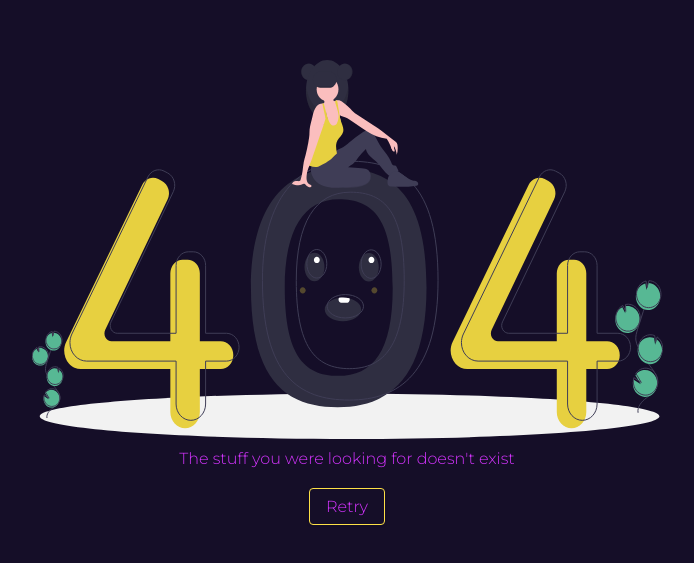
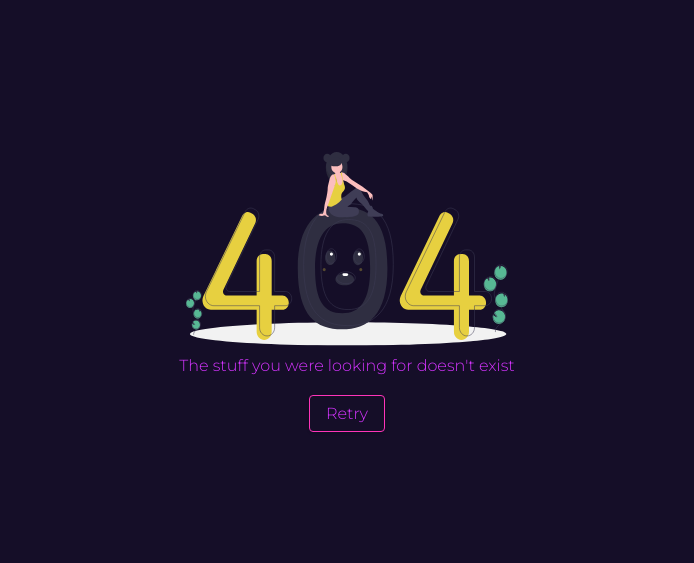
Before and after one commit to OverflowDev/getlinked-challenge, a React (Vite) app: page /faq in a window 1280 px wide. Shown: the part 111-674 px from the top of the page, without its empty margins (293-987 px from the left). Built offline with nearby package versions, Linux system fonts and the light colour scheme; a web font is replaced by a local one.

Commit message:
getlinked

```diff
--- a/src/components/NotFound.jsx
+++ b/src/components/NotFound.jsx
@@ -2,13 +2,12 @@ import { Link } from "react-router-dom"
 
 function NotFound() {
   return (
-    <div>
-        <section>
-            <div className="bg-main text-white">
-                <div className="flex h-screen">
-                    <div className="m-auto text-center">
-                        <div>
-                            <svg width="631" height="379" viewBox="0 0 631 379" fill="none" xmlns="http://www.w3.org/2000/svg">
+    <div className="">
+        <div className="bg-main text-white ">
+            <div className="flex items-center justify-center h-screen ">
+                <div className="md:m-auto text-center">
+                    <div className="flex justify-center">
+                        <svg  className="md:w-11/12 w-72" viewBox="0 0 631 379" fill="none" xmlns="http://www.w3.org/2000/svg">
                             <g clipPath="url(#clip0)">
                                 <path
                                     d="M317.524 379C488.625 379 627.33 368.857 627.33 356.346C627.33 343.834 488.625 333.692 317.524 333.692C146.423 333.692 7.71875 343.834 7.71875 356.346C7.71875 368.857 146.423 379 317.524 379Z"
@@ -178,7 +177,7 @@ function NotFound() {
                             </g>
                             <defs>
                                 <clipPath id="clip0">
-                                        <rect width="631" height="379" fill="white" />
+                                    <rect width="631" height="379" fill="#D434FE" />
                                 </clipPath>
                             </defs>
                         </svg>
@@ -188,13 +187,12 @@ function NotFound() {
                     </p>
                     <Link
                         to="/"
-                            className="bg-transparent hover:bg-lgrad text-secondary hover:text-white rounded shadow hover:shadow-lg py-2 px-4 border border-yellow-300 hover:border-transparent">
+                        className="bg-transparent hover:bg-lgrad text-secondary hover:text-white rounded shadow hover:shadow-lg py-2 px-4 border border-lgrad hover:border-transparent">
                         Retry
                     </Link>
                 </div>
             </div>
         </div>
-    </section>
     </div>
   )
 }
```
Lines whose indentation alone changed are shown as unchanged.
